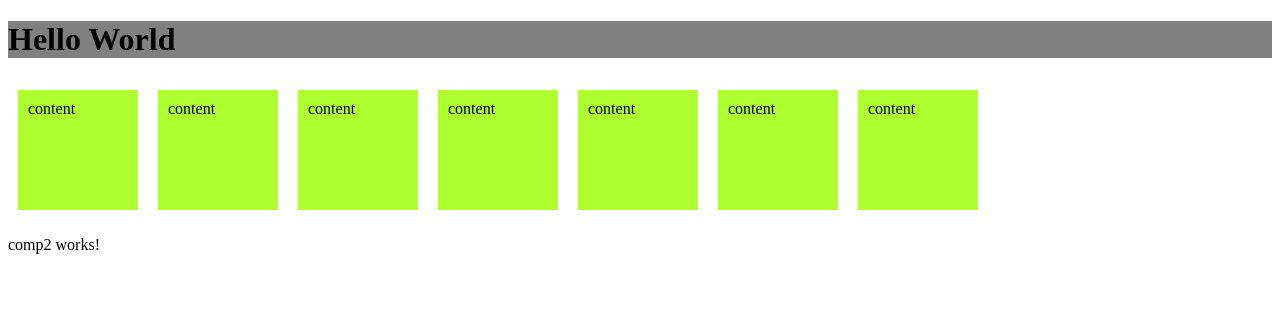
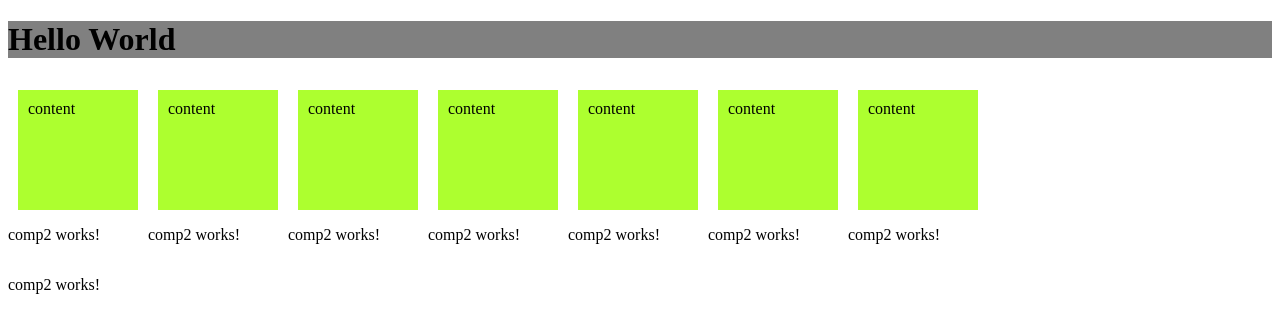
Before and after one commit to viswatejavissamsetty/angularCodes, an Angular app in the folder project1/: page / in a window 1280 px wide. Shown: the top 332 px of the page. Built offline with nearby package versions, Linux system fonts and the light colour scheme.

Commit message:
modified readme

```diff
--- a/project1/src/app/comp1/comp1.component.html
+++ b/project1/src/app/comp1/comp1.component.html
@@ -1,3 +1,5 @@
 <div class="card">
     content
 </div>
+
+<app-comp2></app-comp2>
```
Also changed, not shown: 1 other file (tests, documents, lock files or other folders).
